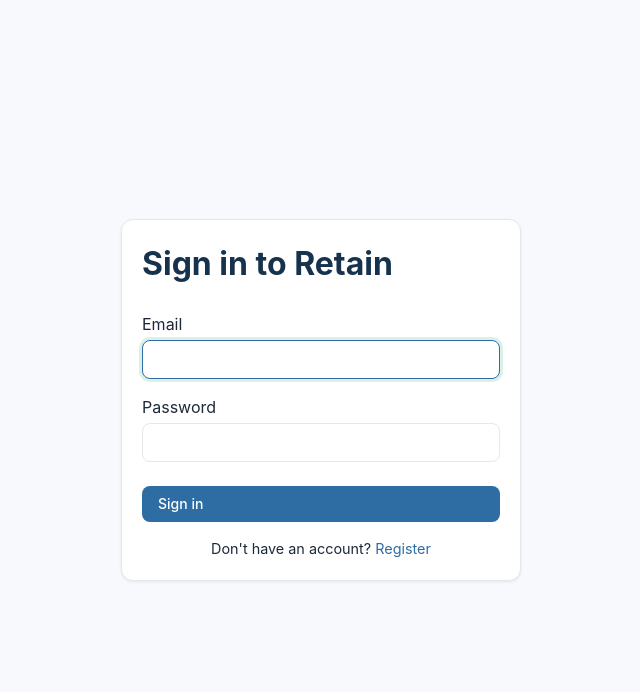
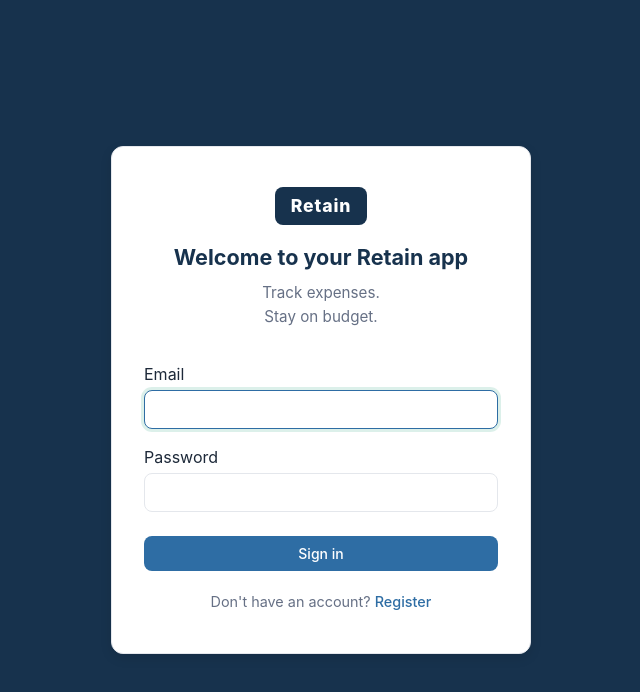
Before and after one commit to Clarisse-12/retain-app-summative, a React (Vite) app in the folder frontend/: page /login in a window 1280 px wide. Shown: the top 692 px of the page, without its empty margins (319-959 px from the left). Built offline with nearby package versions, Linux system fonts and the light colour scheme; no server answers.

Commit message:
refactor: update landing page to redirect to login, enhance login page branding and styles

```diff
--- a/frontend/src/App.tsx
+++ b/frontend/src/App.tsx
@@ -8,7 +8,6 @@
 import BudgetsPage from "./pages/BudgetsPage";
 import AdminPage from "./pages/AdminPage";
 import AdminCategoriesPage from "./pages/AdminCategoriesPage";
-import LandingPage from "./pages/LandingPage";
 
 function RequireAuth() {
   const { user, loading } = useAuth();
@@ -39,7 +38,7 @@
   return (
     <BrowserRouter>
       <Routes>
-        <Route path="/" element={<LandingPage />} />
+        <Route path="/" element={<Navigate to="/login" replace />} />
         <Route element={<GuestOnly />}>
           <Route path="/login"    element={<LoginPage />} />
           <Route path="/register" element={<RegisterPage />} />
--- a/frontend/src/index.css
+++ b/frontend/src/index.css
@@ -67,7 +67,7 @@
 .btn:focus-visible { outline: 2px solid var(--color-accent); outline-offset: 2px; }
 
 .btn-primary  { background: var(--color-accent); color: #fff; }
-.btn-primary:hover:not(:disabled)  { background: #117a5b; }
+.btn-primary:hover:not(:disabled)  { background: #1a5a8a; }
 
 .btn-secondary { background: var(--color-surface); color: var(--color-text); border: 1px solid var(--color-border); }
 .btn-secondary:hover:not(:disabled) { background: var(--color-bg); }
@@ -122,7 +122,7 @@
 /* ── Alert banners ─────────────────────────────────────────── */
 .alert { padding: 10px 14px; border-radius: var(--radius-md); font-size: 0.875rem; margin-bottom: 16px; }
 .alert-error   { background: var(--color-danger-light); color: var(--color-danger); border: 1px solid #fecdca; }
-.alert-success { background: var(--color-accent-light); color: #0d6b50; border: 1px solid #a6f4d8; }
+.alert-success { background: var(--color-accent-light); color: #0d4a7a; border: 1px solid #a6c8f4; }
 
 /* ── Tables ────────────────────────────────────────────────── */
 .table-wrapper { overflow-x: auto; border-radius: var(--radius-lg); border: 1px solid var(--color-border); }
--- a/frontend/src/pages/LoginPage.tsx
+++ b/frontend/src/pages/LoginPage.tsx
@@ -29,7 +29,11 @@
   return (
     <div className="auth-page">
       <div className="card auth-card">
-        <h1>Sign in to Retain</h1>
+        <div className="auth-brand">
+          <div className="auth-brand-logo">Retain</div>
+          <h1>Welcome to your Retain app</h1>
+          <p className="auth-tagline">Track expenses.<br />Stay on budget.</p>
+        </div>
         {error && <div className="alert alert-error">{error}</div>}
         <form onSubmit={handleSubmit}>
           <div className="form-group">
--- a/frontend/src/styles/Auth.css
+++ b/frontend/src/styles/Auth.css
@@ -3,30 +3,63 @@
   display: flex;
   align-items: center;
   justify-content: center;
-  background: var(--color-bg);
+  background: var(--color-primary);
+  padding: 1rem;
 }
 
 .auth-card {
   width: 100%;
-  max-width: 400px;
+  max-width: 420px;
+  background: var(--color-surface);
+  border-radius: var(--radius-lg);
+  padding: 2.5rem 2rem;
+  box-shadow: var(--shadow-md);
 }
 
-.auth-card h1 {
-  margin-bottom: 1.5rem;
+.auth-brand {
+  text-align: center;
+  margin-bottom: 2rem;
+}
+
+.auth-brand-logo {
+  display: inline-block;
+  background: var(--color-primary);
+  color: #fff;
+  font-weight: 800;
+  font-size: 1.1rem;
+  padding: 0.35rem 1rem;
+  border-radius: var(--radius-md);
+  margin-bottom: 1rem;
+  letter-spacing: 0.05em;
+}
+
+.auth-brand h1 {
+  font-size: 1.35rem;
+  font-weight: 700;
   color: var(--color-primary);
+  margin-bottom: 0.5rem;
+}
+
+.auth-tagline {
+  font-size: 0.95rem;
+  color: var(--color-text-muted);
+  line-height: 1.6;
 }
 
 .auth-submit {
   width: 100%;
   margin-top: 0.5rem;
+  justify-content: center;
 }
 
 .auth-footer {
-  margin-top: 1rem;
+  margin-top: 1.25rem;
   text-align: center;
   font-size: 0.9rem;
+  color: var(--color-text-muted);
 }
 
 .auth-footer a {
   color: var(--color-accent);
+  font-weight: 500;
 }
--- a/frontend/src/styles/LandingPage.css
+++ b/frontend/src/styles/LandingPage.css
@@ -39,7 +39,7 @@
   border: none;
   font-weight: 600;
 }
-.btn-header-register:hover { background: #117a5b; }
+.btn-header-register:hover { background: #1a5a8a; }
 
 .landing-hero {
   text-align: center;
```
